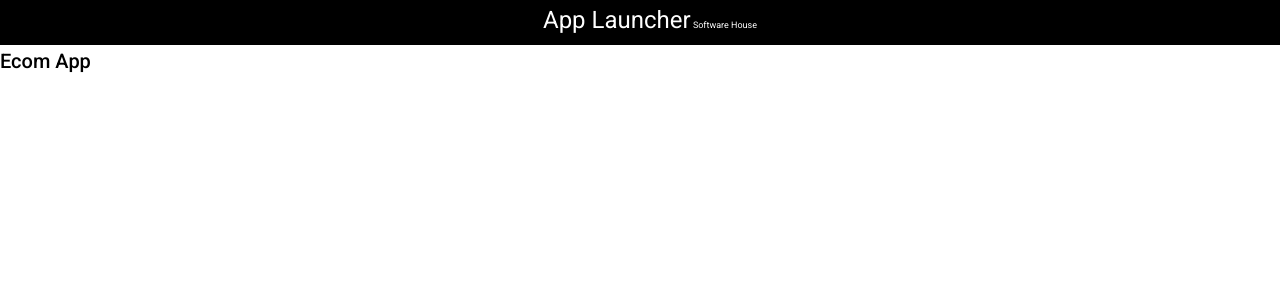
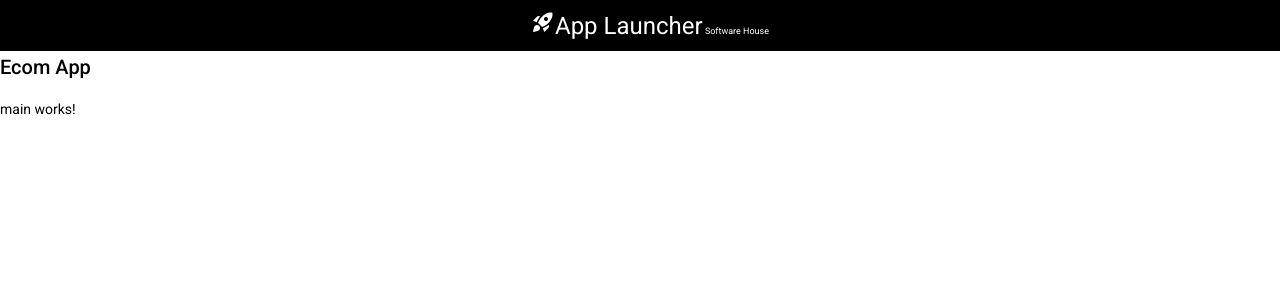
Before and after one commit to Sarfraz21/Ecom-proj, an Angular app: page / in a window 1280 px wide. Shown: the top 300 px of the page. Built offline with nearby package versions, Linux system fonts and the light colour scheme.

Commit message:
Toolbar with Icon

```diff
--- a/src/app/app.component.html
+++ b/src/app/app.component.html
@@ -1,2 +1,3 @@
 <app-toolbar></app-toolbar>
 <h2>Ecom App</h2>
+<app-main></app-main>
--- a/src/app/app.module.ts
+++ b/src/app/app.module.ts
@@ -6,6 +6,7 @@
 import { ToolbarComponent } from './components/toolbar/toolbar.component';
 import { MainComponent } from './components/main/main.component';
 import { BrowserAnimationsModule } from '@angular/platform-browser/animations';
+import { MatIconModule } from '@angular/material/icon';
 
 @NgModule({
   declarations: [
@@ -16,7 +17,9 @@
   imports: [
     BrowserModule,
     AppRoutingModule,
-    BrowserAnimationsModule
+    BrowserAnimationsModule,
+    MatIconModule
+
   ],
   providers: [],
   bootstrap: [AppComponent]
--- a/src/app/components/toolbar/toolbar.component.html
+++ b/src/app/components/toolbar/toolbar.component.html
@@ -1,4 +1,5 @@
 <div class="toolbar">
+    <mat-icon aria-hidden="false" aria-label="Example home icon">rocket_launch</mat-icon>
 
     <span class="title"  [routerLink]="['/']">App Launcher</span>
     <span class="title2"  [routerLink]="['/']"> Software House</span>
```
